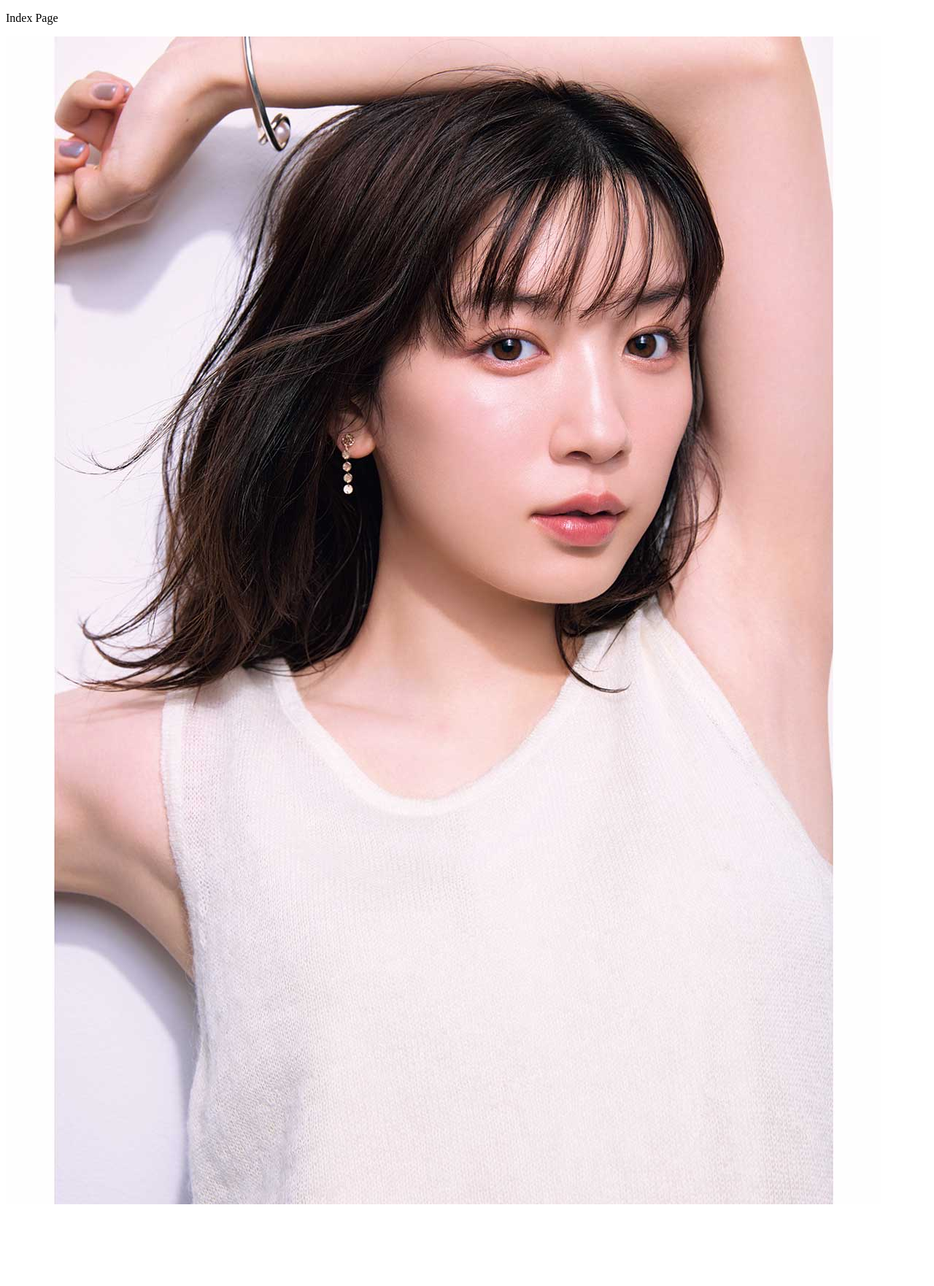
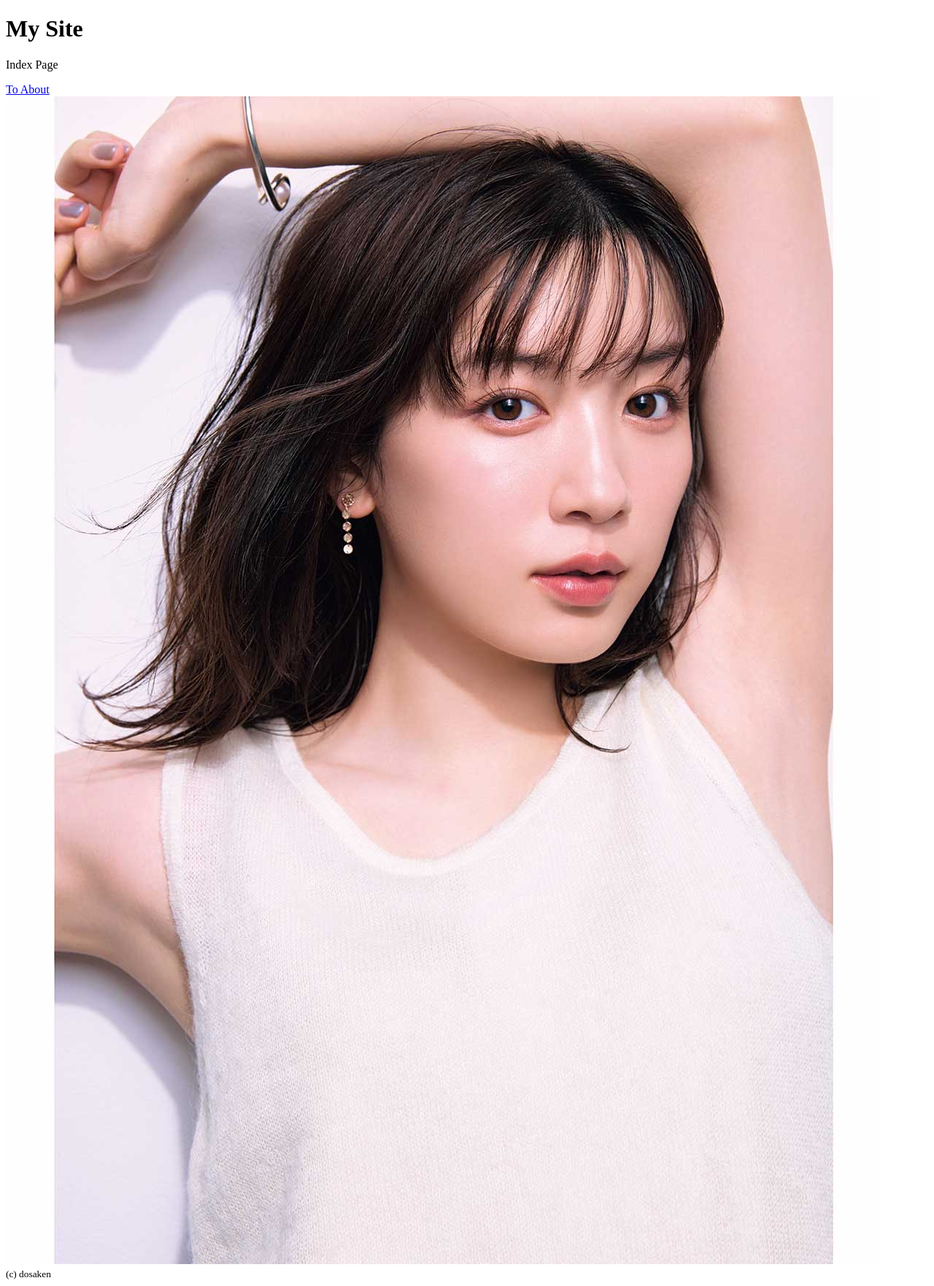
Before and after one commit to Dosa2021/nuxt, a Nuxt app in the folder nuxt-app/: page / in a window 1280 px wide. Shown: the whole page at 73% size. Before the commit the page ends 1662 px from the top, so only its background shows below. Built offline with nearby package versions, Linux system fonts and the light colour scheme.

Commit message:
ヘッダー、フッター作成

```diff
--- a/nuxt-app/app.vue
+++ b/nuxt-app/app.vue
@@ -1,4 +1,3 @@
 <template>
   <NuxtPage />
-  <img src="/mei_1.jpg" alt="" />
 </template>
--- /dev/null
+++ b/nuxt-app/components/Footer.vue
@@ -0,0 +1,5 @@
+<template>
+  <footer>
+    <small>(c) dosaken</small>
+  </footer>
+</template>
--- /dev/null
+++ b/nuxt-app/components/Header.vue
@@ -0,0 +1,5 @@
+<template>
+  <header>
+    <h1>My Site</h1>
+  </header>
+</template>
--- a/nuxt-app/pages/index.vue
+++ b/nuxt-app/pages/index.vue
@@ -1,3 +1,9 @@
 <template>
-  <p>Index Page</p>
+  <Header />
+  <div>
+    <p>Index Page</p>
+    <NuxtLink to="/about">To About</NuxtLink>
+  </div>
+  <img src="/mei_1.jpg" alt="" />
+  <Footer />
 </template>
```
